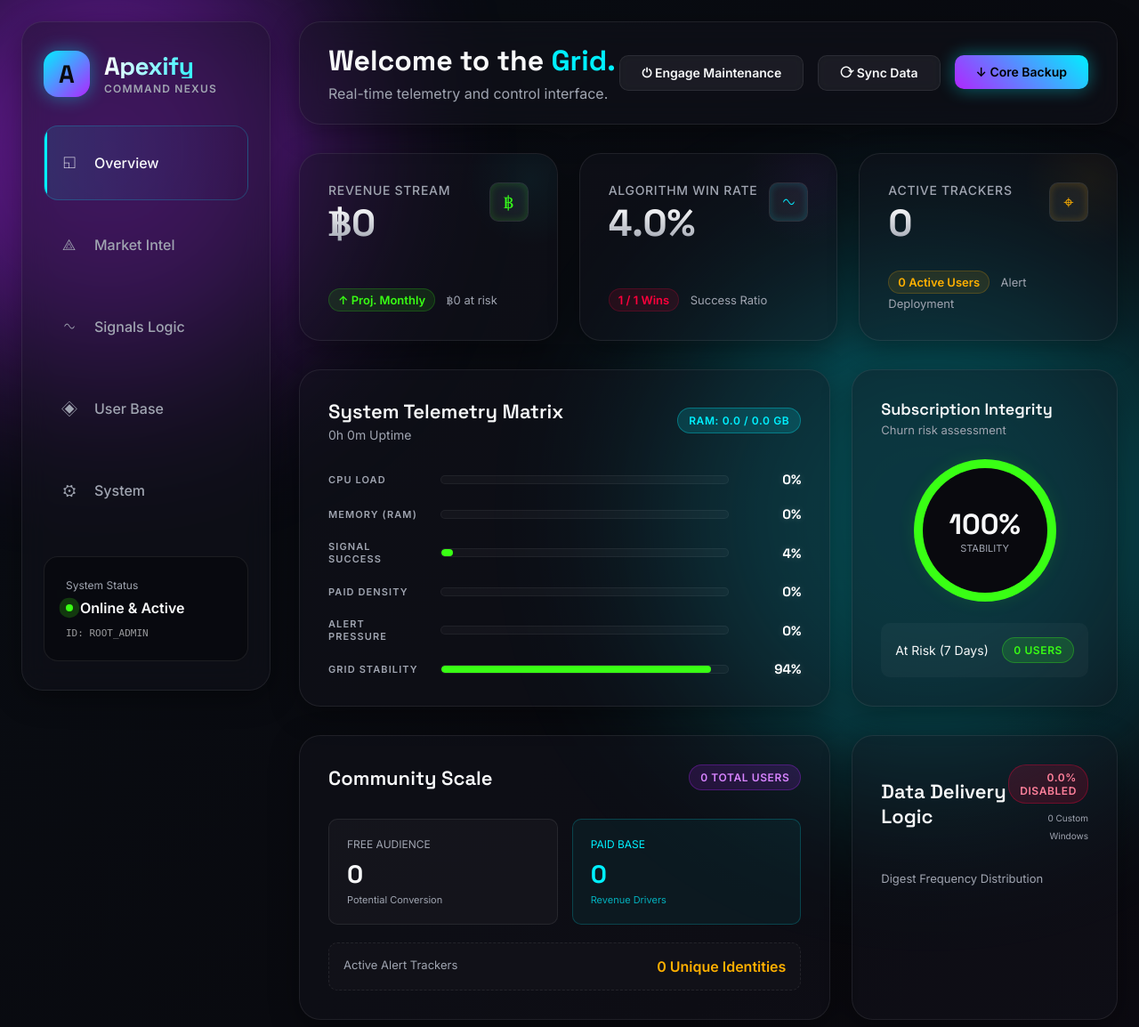
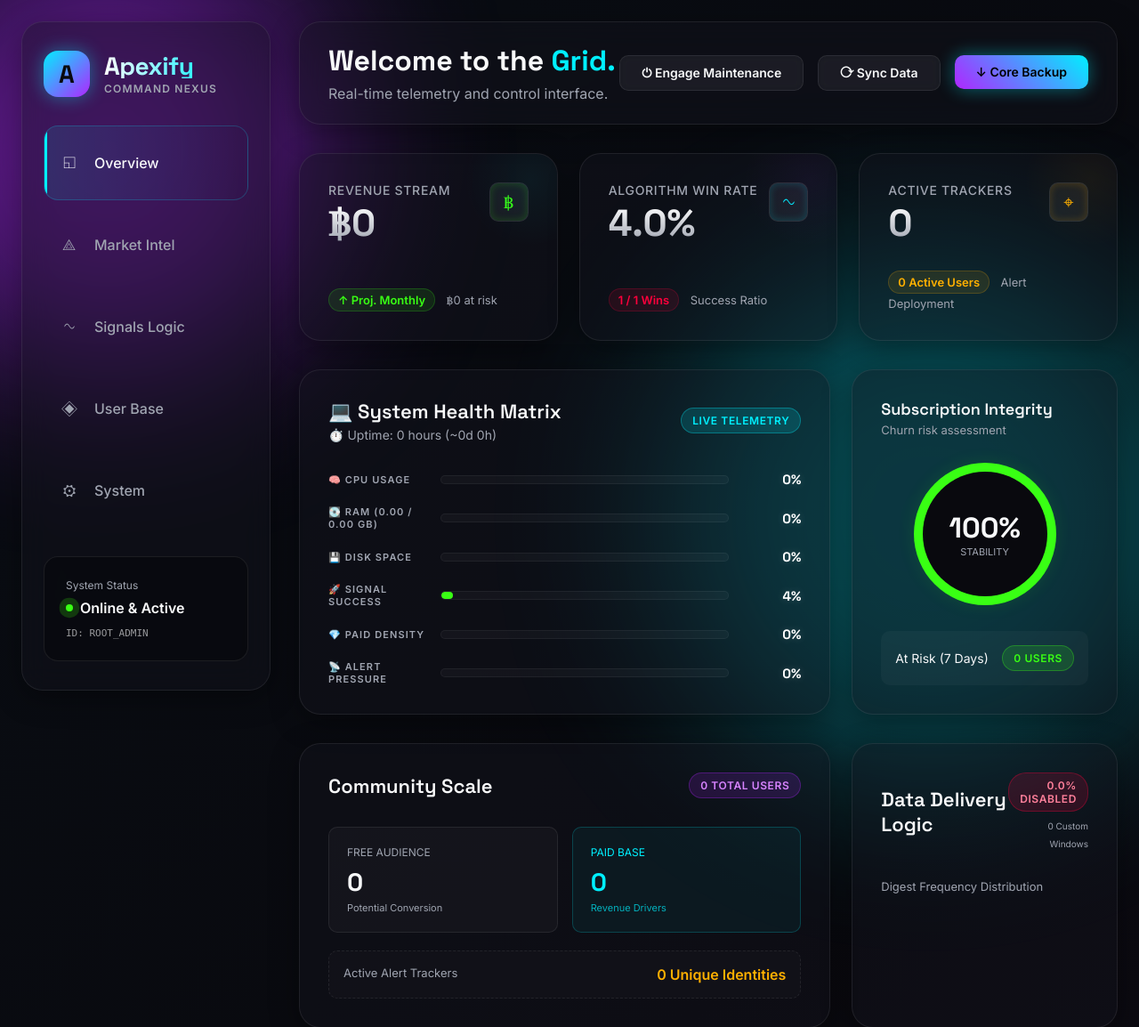
Before and after one commit to ponrov2307-sketch/Apexify, a Flask app: template templates/admin_dashboard.html in a window 1280 px wide. Shown: the top 1154 px of the page at 89% size. Run offline with Flask 3, Linux system fonts and the light colour scheme; the template is opened without the code that fills it: most values are stand-ins (such as "Sample title", 1, 10 or a date in 2020); parts of the project's set-up code (start-up, migrations or seed data) failed here and were passed over.

Commit message:
Apexify Auto Sync: 2026-03-20 01:01:12

```diff
--- a/templates/admin_dashboard.html
+++ b/templates/admin_dashboard.html
@@ -691,7 +691,9 @@
   {% set ram = system_health.get("ram_percent", 0) or 0 %}
   {% set ram_used = system_health.get("ram_used_gb", 0) or 0 %}
   {% set ram_total = system_health.get("ram_total_gb", 0) or 0 %}
+  {% set disk_pct = system_health.get("disk_percent", 0) or 0 %}
   {% set uptime_seconds = system_health.get("uptime_seconds", 0) or 0 %}
+  {% set uptime_hours_total = system_health.get("uptime_hours", 0) or 0 %}
 
   {% set uptime_days = uptime_seconds // 86400 %}
   {% set uptime_hours = (uptime_seconds % 86400) // 3600 %}
@@ -838,35 +840,62 @@
         <article class="glass-card panel">
           <div class="panel-header">
             <div>
-              <h3 class="panel-title">System Telemetry Matrix</h3>
+              <h3 class="panel-title">💻 System Health Matrix</h3>
               <p style="color: var(--text-muted); margin: 4px 0 0 0; font-size: 14px;">
-                {% if uptime_days > 0 %}{{ uptime_days }}d {% endif %}{{ uptime_hours }}h {{ uptime_mins }}m Uptime
+                ⏱️ Uptime: {{ uptime_hours_total }} hours (~{{ uptime_days }}d {{ uptime_hours }}h)
               </p>
             </div>
-            <span class="badge badge-cyan">
-              RAM: {{ '%.1f'|format(ram_used) }} / {{ '%.1f'|format(ram_total) }} GB
-            </span>
+            <span class="badge badge-cyan">LIVE TELEMETRY</span>
           </div>
 
           <div class="progress-stack">
-            {% set progress_data = [
-              {"label": "CPU Load", "val": cpu, "color": "var(--accent-primary)"},
-              {"label": "Memory (RAM)", "val": ram, "color": "var(--accent-secondary)"},
-              {"label": "Signal Success", "val": win_rate, "color": "var(--accent-success)"},
-              {"label": "Paid Density", "val": paid_share, "color": "var(--accent-primary)"},
-              {"label": "Alert Pressure", "val": (total_alerts/10 if total_alerts < 1000 else 100), "color": "var(--accent-warning)"},
-              {"label": "Grid Stability", "val": 94, "color": "var(--accent-success)"}
-            ] %}
+            <div class="progress-item">
+              <span class="progress-label">🧠 CPU Usage</span>
+              <div class="progress-track">
+                <div class="progress-fill" style="width: {{ '%.0f'|format(cpu) }}%; background: var(--accent-primary); box-shadow: 0 0 15px var(--accent-primary)66;"></div>
+              </div>
+              <span class="progress-value">{{ '%.0f'|format(cpu) }}%</span>
+            </div>
 
-            {% for item in progress_data %}
-              <div class="progress-item">
-                <span class="progress-label">{{ item.label }}</span>
-                <div class="progress-track">
-                  <div class="progress-fill" style="width: {{ '%.0f'|format(item.val | default(0)) }}%; background: {{ item.color }}; box-shadow: 0 0 15px {{ item.color }}66;"></div>
-                </div>
-                <span class="progress-value">{{ '%.0f'|format(item.val | default(0)) }}%</span>
+            <div class="progress-item">
+              <span class="progress-label">💽 RAM ({{ '%.2f'|format(ram_used) }} / {{ '%.2f'|format(ram_total) }} GB)</span>
+              <div class="progress-track">
+                <div class="progress-fill" style="width: {{ '%.0f'|format(ram) }}%; background: var(--accent-secondary); box-shadow: 0 0 15px var(--accent-secondary)66;"></div>
               </div>
-            {% endfor %}
+              <span class="progress-value">{{ '%.0f'|format(ram) }}%</span>
+            </div>
+
+            <div class="progress-item">
+              <span class="progress-label">💾 Disk Space</span>
+              <div class="progress-track">
+                <div class="progress-fill" style="width: {{ '%.0f'|format(disk_pct) }}%; background: var(--accent-warning); box-shadow: 0 0 15px var(--accent-warning)66;"></div>
+              </div>
+              <span class="progress-value">{{ '%.0f'|format(disk_pct) }}%</span>
+            </div>
+
+            <div class="progress-item">
+              <span class="progress-label">🚀 Signal Success</span>
+              <div class="progress-track">
+                <div class="progress-fill" style="width: {{ '%.0f'|format(win_rate) }}%; background: var(--accent-success); box-shadow: 0 0 15px var(--accent-success)66;"></div>
+              </div>
+              <span class="progress-value">{{ '%.0f'|format(win_rate) }}%</span>
+            </div>
+
+            <div class="progress-item">
+              <span class="progress-label">💎 Paid Density</span>
+              <div class="progress-track">
+                <div class="progress-fill" style="width: {{ '%.0f'|format(paid_share) }}%; background: var(--accent-primary); box-shadow: 0 0 15px var(--accent-primary)66;"></div>
+              </div>
+              <span class="progress-value">{{ '%.0f'|format(paid_share) }}%</span>
+            </div>
+
+            <div class="progress-item">
+              <span class="progress-label">📡 Alert Pressure</span>
+              <div class="progress-track">
+                <div class="progress-fill" style="width: {{ '%.0f'|format(total_alerts/10 if total_alerts < 1000 else 100) }}%; background: var(--accent-danger); box-shadow: 0 0 15px var(--accent-danger)66;"></div>
+              </div>
+              <span class="progress-value">{{ '%.0f'|format(total_alerts/10 if total_alerts < 1000 else 100) }}%</span>
+            </div>
           </div>
         </article>
 
```
